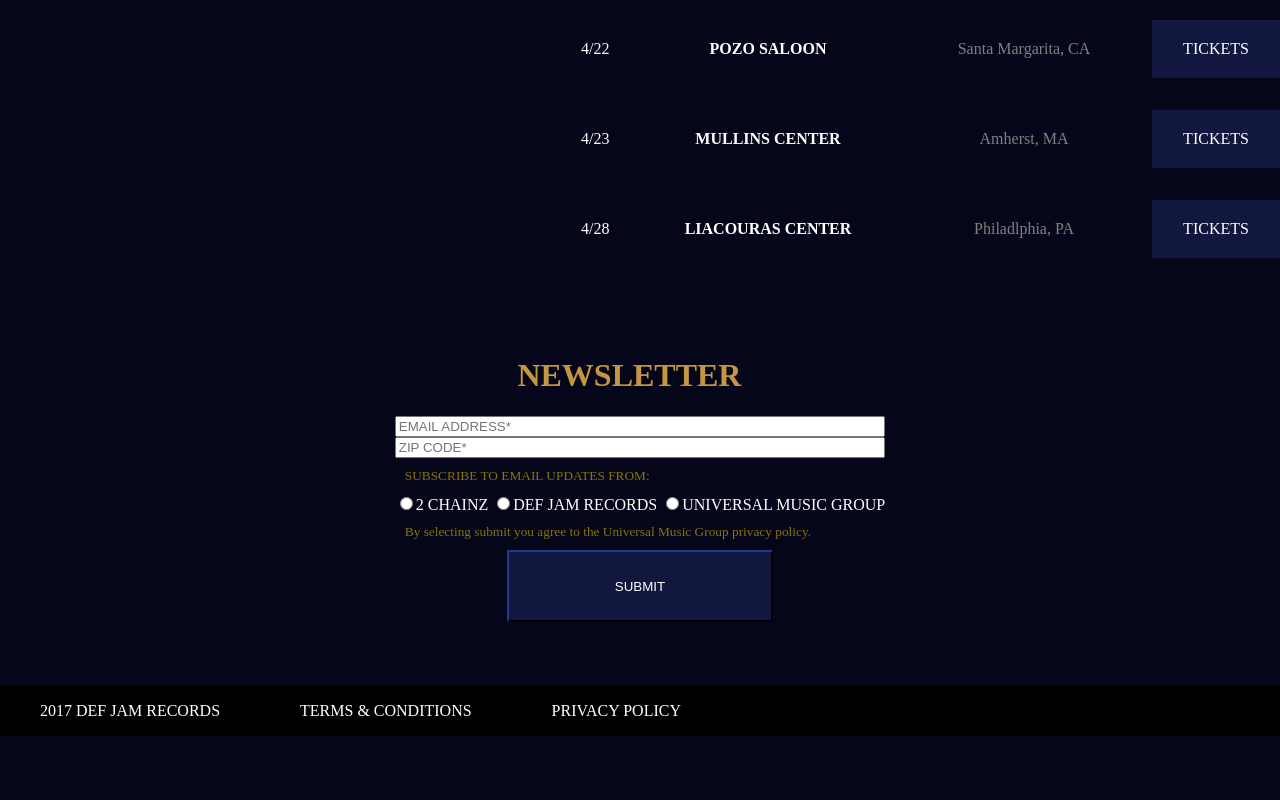
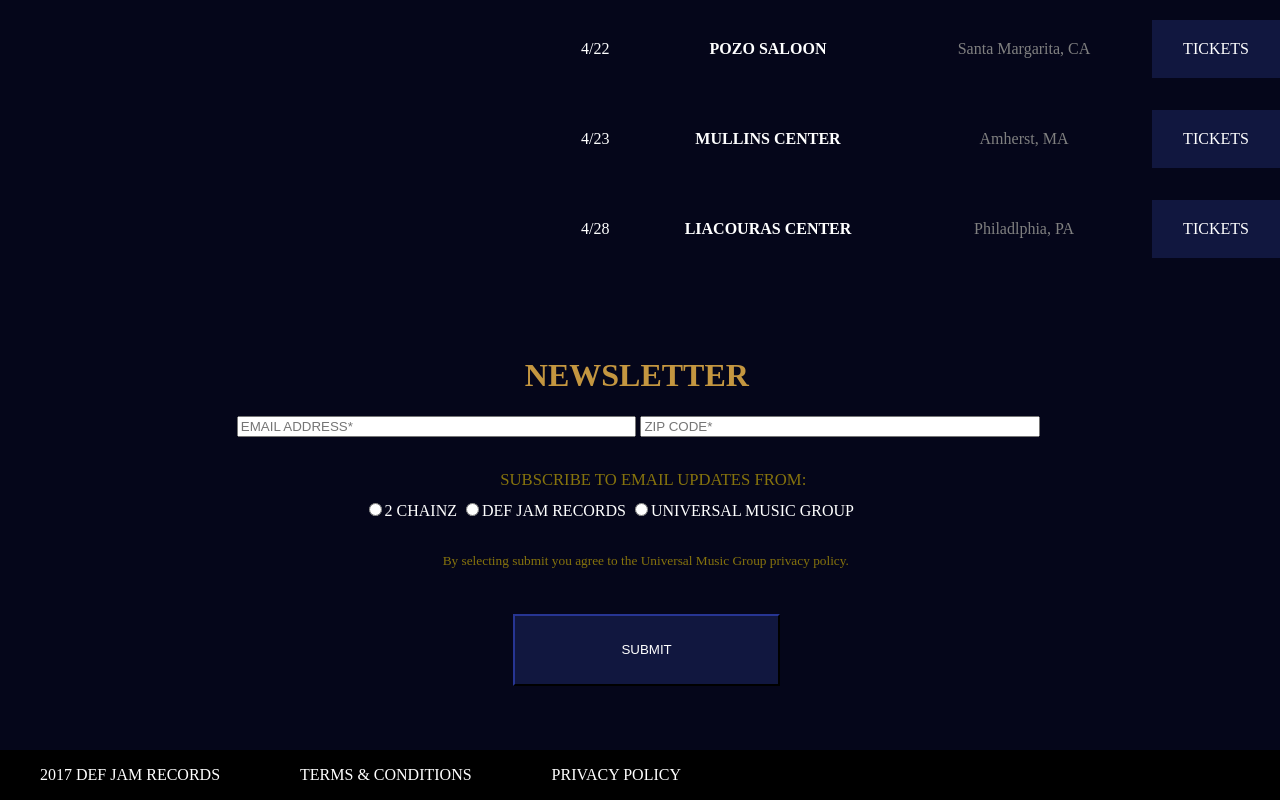
Before and after one commit to Sucharski90/2chains2, a plain HTML site: page index.html in a window 1280 px wide. Shown: the part 2444-3244 px from the top of the page. Before the commit the page ends 3180 px from the top, so only its background shows below. Drawn offline with nearby package versions, Linux system fonts and the light colour scheme; a script that the page names is missing.

Commit message:
fixing bugs

```diff
--- a/index.html
+++ b/index.html
@@ -99,19 +99,30 @@
 
   <div class="news-letter">
     <h1>NEWSLETTER</h1>
+
+  <div class="input-letter">
     <input type="text" id="email" placeholder="EMAIL ADDRESS*"></input>
     <input type="text" id="zip" placeholder="ZIP CODE*"></input>
+  </div>
+
+  <div class="email-for-updates">
     <p>SUBSCRIBE TO EMAIL UPDATES FROM:</p>
+  </div>
 
-    <div>
+    <div class="radio">
       <input type="radio">2 CHAINZ</input>
       <input type="radio">DEF JAM RECORDS</input>
       <input type="radio">UNIVERSAL MUSIC GROUP</input>
   </div>
 
+  <div class="policy">
   <P>By selecting submit you agree to the Universal Music Group privacy policy.</p>
+  </div>
+
+  <div class="news-button">
     <button id="news-submit">SUBMIT</button>
   </div>
+</div>
 
   <div class="footer">
     <p>2017 DEF JAM RECORDS</p>
--- a/style.css
+++ b/style.css
@@ -16,13 +16,13 @@ a:hover, button:hover, .header-bar:hover {
 }
 #left-header {
   display: grid;
-grid-template-columns: 1fr 1fr 1fr ;
+  grid-template-columns: 1fr 1fr 1fr ;
   text-decoration: none;
   font-size: 18px;
-    letter-spacing: 0px;
-    line-height: 20px;
-    color: rgb(255,255,255);
-    font-family: "fontello";
+  letter-spacing: 0px;
+  line-height: 20px;
+  color: rgb(255,255,255);
+  font-family: "fontello";
 }
 .header-bar {
   padding: 0 10px 0 10px;
@@ -249,7 +249,7 @@ header {
 }
 
 .news-letter {
-  display: grid;
+  /*display: grid;*/
   grid-template-rows: 1fr;
   align-items: center;
   justify-content: center;
@@ -257,9 +257,32 @@ header {
 }
 
  .news-letter h1 {
-   padding-left: 25%;
+   padding-left: 40%;
    color: #c49640;
  }
+
+.input-letter {
+  padding-left: 15%;
+  padding-bottom: 2%;
+}
+ .input-letter input {
+   width: 40%;
+ }
+ .email-for-updates{
+   padding-left: 37%;
+    font-size: 20px;
+ }
+.radio {
+  padding-left: 26%;
+  padding-bottom: 2%;
+}
+.policy {
+  padding-left: 32%;
+}
+.news-button {
+  padding-left: 39%;
+  padding-top: 3%;
+}
  .news-letter button {
    width: 20%;
    justify-self: center;
```
